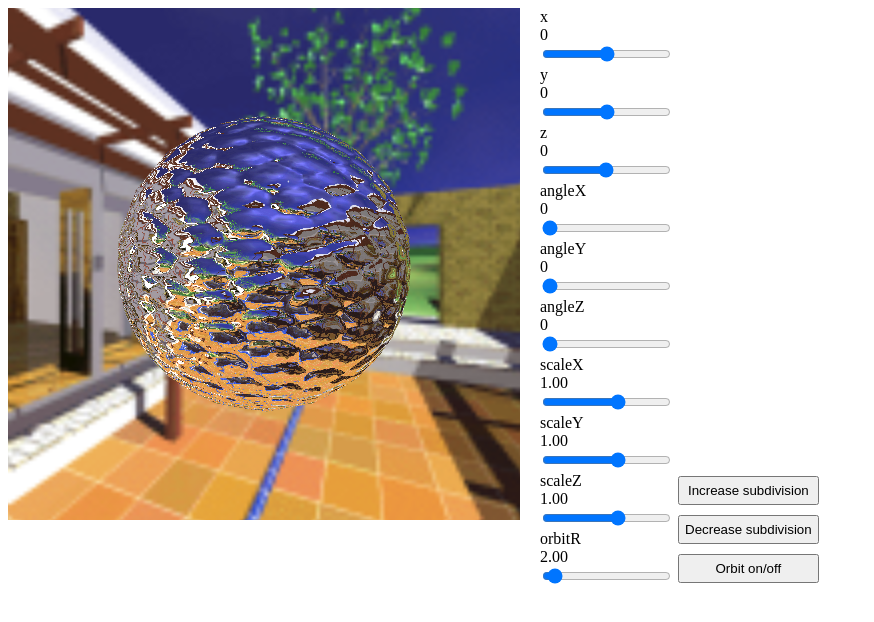
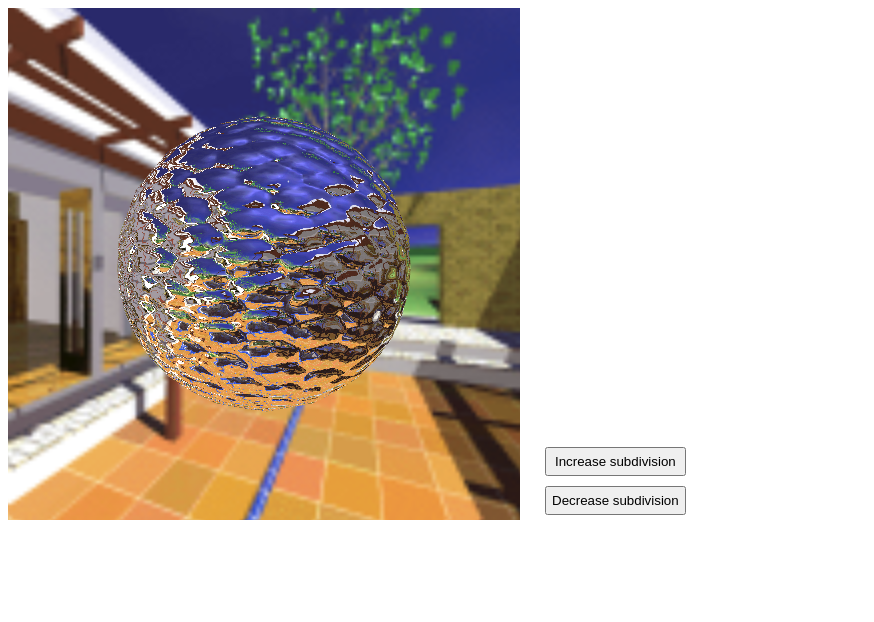
Before and after one commit to MateuszSadowski/dtu-computer-graphics, a plain HTML site: page Worksheet 7/webpage.html in a window 1280 px wide. Shown: the whole page, without its empty margins (0-874 px from the left). Drawn offline with Linux system fonts and the light colour scheme; animation ran at ten frames a second.

Commit message:
Comment out sliders

```diff
--- a/Worksheet 7/init.js
+++ b/Worksheet 7/init.js
@@ -32,16 +32,16 @@ function init() {
 	var shouldOrbit = 0;
 
 	// https://webglfundamentals.org/webgl/lessons/webgl-3d-orthographic.html
-	webglLessonsUI.setupSlider("#x", { value: translation[0], slide: updatePosition(0), min: -gl.canvas.width, max: gl.canvas.width });
-	webglLessonsUI.setupSlider("#y", { value: translation[1], slide: updatePosition(1), min: -gl.canvas.height, max: gl.canvas.height });
-	webglLessonsUI.setupSlider("#z", { value: translation[2], slide: updatePosition(2), min: -gl.canvas.height * Z_TRANSLATION_RANGE_FACTOR, max: gl.canvas.height * Z_TRANSLATION_RANGE_FACTOR });
-	webglLessonsUI.setupSlider("#angleX", { value: rotation[0], slide: updateRotation(0), max: 360 });
-	webglLessonsUI.setupSlider("#angleY", { value: rotation[1], slide: updateRotation(1), max: 360 });
-	webglLessonsUI.setupSlider("#angleZ", { value: rotation[2], slide: updateRotation(2), max: 360 });
-	webglLessonsUI.setupSlider("#scaleX", { value: scaleValues[0], slide: updateScale(0), min: -5, max: 5, step: 0.01, precision: 2 });
-	webglLessonsUI.setupSlider("#scaleY", { value: scaleValues[1], slide: updateScale(1), min: -5, max: 5, step: 0.01, precision: 2 });
-	webglLessonsUI.setupSlider("#scaleZ", { value: scaleValues[2], slide: updateScale(2), min: -5, max: 5, step: 0.01, precision: 2 });
-	webglLessonsUI.setupSlider("#orbitR", { value: orbitRadius, slide: updateOrbitRadius(), min: 1, max: MAX_ORBIT_RADIUS, step: 0.01, precision: 2 });
+	// webglLessonsUI.setupSlider("#x", { value: translation[0], slide: updatePosition(0), min: -gl.canvas.width, max: gl.canvas.width });
+	// webglLessonsUI.setupSlider("#y", { value: translation[1], slide: updatePosition(1), min: -gl.canvas.height, max: gl.canvas.height });
+	// webglLessonsUI.setupSlider("#z", { value: translation[2], slide: updatePosition(2), min: -gl.canvas.height * Z_TRANSLATION_RANGE_FACTOR, max: gl.canvas.height * Z_TRANSLATION_RANGE_FACTOR });
+	// webglLessonsUI.setupSlider("#angleX", { value: rotation[0], slide: updateRotation(0), max: 360 });
+	// webglLessonsUI.setupSlider("#angleY", { value: rotation[1], slide: updateRotation(1), max: 360 });
+	// webglLessonsUI.setupSlider("#angleZ", { value: rotation[2], slide: updateRotation(2), max: 360 });
+	// webglLessonsUI.setupSlider("#scaleX", { value: scaleValues[0], slide: updateScale(0), min: -5, max: 5, step: 0.01, precision: 2 });
+	// webglLessonsUI.setupSlider("#scaleY", { value: scaleValues[1], slide: updateScale(1), min: -5, max: 5, step: 0.01, precision: 2 });
+	// webglLessonsUI.setupSlider("#scaleZ", { value: scaleValues[2], slide: updateScale(2), min: -5, max: 5, step: 0.01, precision: 2 });
+	// webglLessonsUI.setupSlider("#orbitR", { value: orbitRadius, slide: updateOrbitRadius(), min: 1, max: MAX_ORBIT_RADIUS, step: 0.01, precision: 2 });
 	// buttons
 	var decreaseSubdivisionButton = document.getElementById("dec-sub");
 	decreaseSubdivisionButton.addEventListener("click", () => {
@@ -57,11 +57,11 @@ function init() {
 		}
 		render();
 	})
-	var toggleOrbitButton = document.getElementById("orbit");
-	toggleOrbitButton.addEventListener("click", () => {
-		shouldOrbit = (shouldOrbit + 1) % 2;
-		orbit();
-	})
+	// var toggleOrbitButton = document.getElementById("orbit");
+	// toggleOrbitButton.addEventListener("click", () => {
+	// 	shouldOrbit = (shouldOrbit + 1) % 2;
+	// 	orbit();
+	// })
 
 	function updatePosition(index) {
 		return function (event, ui) {
--- a/Worksheet 7/webpage.html
+++ b/Worksheet 7/webpage.html
@@ -21,7 +21,7 @@
         <div style="display: flex; flex-direction: column; justify-content: flex-end; margin-top: 10px">
             <button id="inc-sub" style="padding: 5px; margin: 5px">Increase subdivision</button>
             <button id="dec-sub" style="padding: 5px; margin: 5px">Decrease subdivision</button>
-            <button id="orbit" style="padding: 5px; margin: 5px">Orbit on/off</button>
+            <!-- <button id="orbit" style="padding: 5px; margin: 5px">Orbit on/off</button> -->
         </div>
     </div>
 
```
